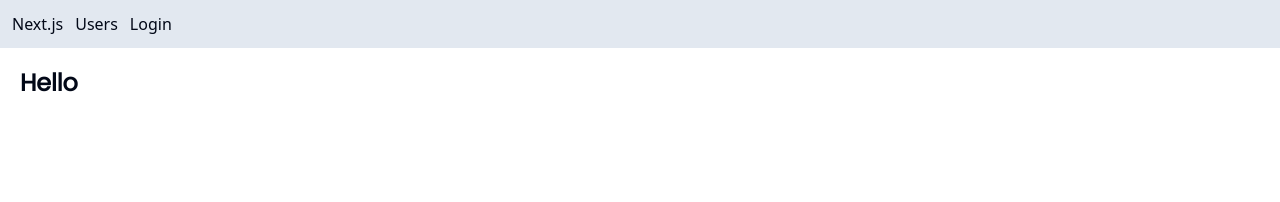
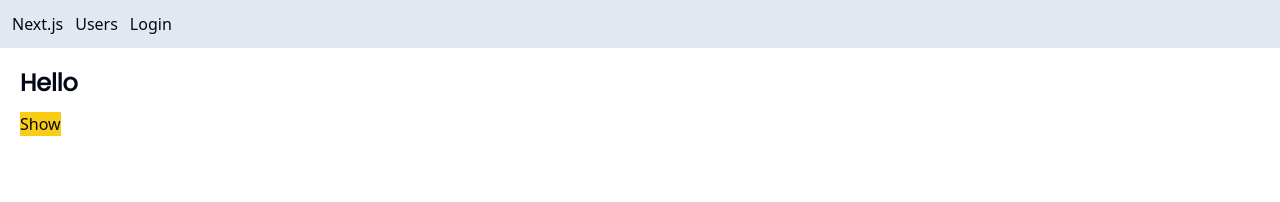
Before and after one commit to MyatSuMon253/crud, a Next.js app: page / in a window 1280 px wide. Shown: the top 202 px of the page. Built offline with nearby package versions, Linux system fonts and the light colour scheme; no server answers.

Commit message:
feat: lazy loading with lodash

```diff
--- a/app/page.tsx
+++ b/app/page.tsx
@@ -1,33 +1,39 @@
-import { Metadata } from "next";
-import { getServerSession } from "next-auth";
-import { AuthOptions } from "./api/auth/[...nextauth]/route";
+"use client";
+// import HeavyComponent from "@/components/HeavyComponent";
+import _ from "lodash";
+import { useState } from "react";
 
-export default async function Home() {
-  const session = await getServerSession(AuthOptions);
+// const HeavyComponent = dynamic(() => import("../components/HeavyComponent"), {
+//   ssr: false,
+//   loading: () => <p>Loading...</p>,
+// });
+
+export default function Home() {
+  const [visible, setVisible] = useState(false);
 
   return (
     <main className="relative h-screen">
-      <h1>
-        Hello {session && <span>{session.user!.name}</span>}
-      </h1>
-
-      {/* <Image
-        src="https://bit.ly/react-cover"
-        alt="project photo"
-        fill
-        className="object-cover"
-        sizes="(max-width: 480px) 100vw, (max-width: 768px) 50vw, 33vw"
-        quality={75}
-        priority
-      /> */}
+      <h1>Hello </h1>
+      <button className="bg-yellow-400" onClick={async () => {
+        const x = (await import ('lodash')).default;
+        console.log(x);
+        const users = [
+          {name: 'c'},
+          {name: 'b'},
+          {name: 'a'}
+        ]
+        const sorted = _.orderBy(users, ['name']);
+        console.log(sorted);
+      }} >Show</button>
+      {/* {visible && <HeavyComponent />} */}
     </main>
   );
 }
 
-export async function generateMetadata(): Promise<Metadata> {
-  const product = await fetch('');
-  return {
-    title: 'product.title',
-    description: "..."
-  }
-}
+// export async function generateMetadata(): Promise<Metadata> {
+//   const product = await fetch("");
+//   return {
+//     title: "product.title",
+//     description: "...",
+//   };
+// }
--- /dev/null
+++ b/components/HeavyComponent.tsx
@@ -0,0 +1,9 @@
+"use client"
+
+const HeavyComponent = () => {
+  return (
+    <div>My HeavyComponent</div>
+  )
+}
+
+export default HeavyComponent
--- a/package.json
+++ b/package.json
@@ -35,6 +35,7 @@
     "eslint": "8.49.0",
     "eslint-config-next": "13.5.2",
     "knex": "^2.5.1",
+    "lodash": "^4.17.21",
     "lucide-react": "^0.279.0",
     "next": "^13.5.3",
     "next-auth": "^4.23.1",
@@ -53,6 +54,7 @@
     "zod": "^3.22.2"
   },
   "devDependencies": {
+    "@types/lodash": "^4.14.199",
     "prisma": "^5.3.1"
   }
 }
```
Also changed, not shown: 2 other files (tests, documents, lock files or other folders).
